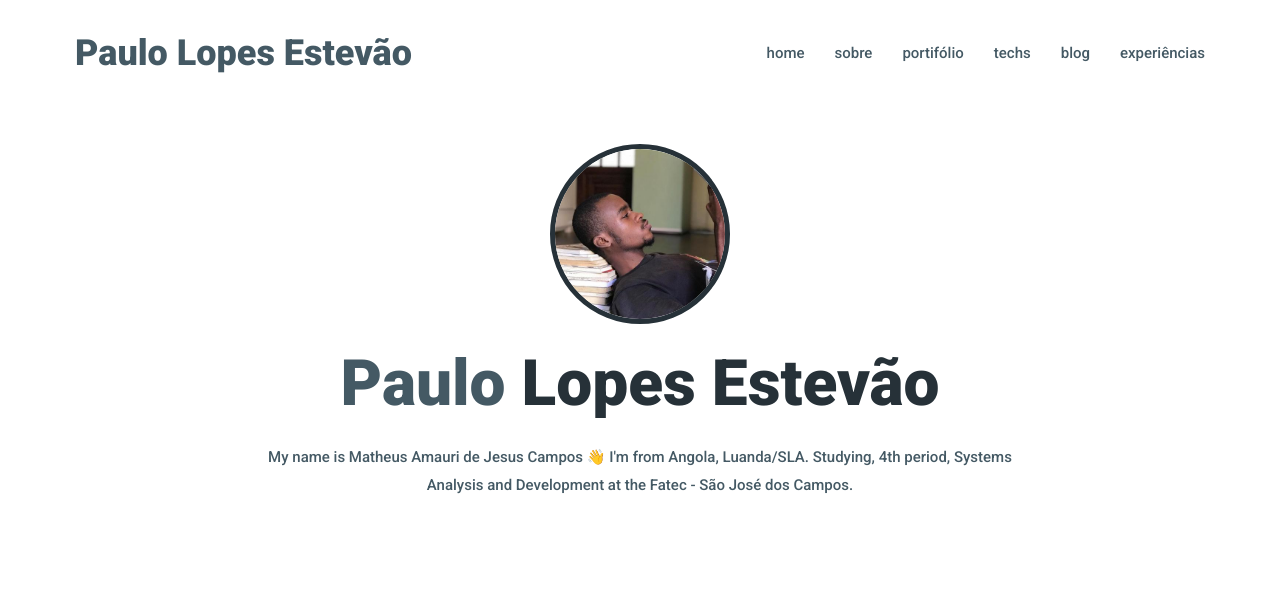
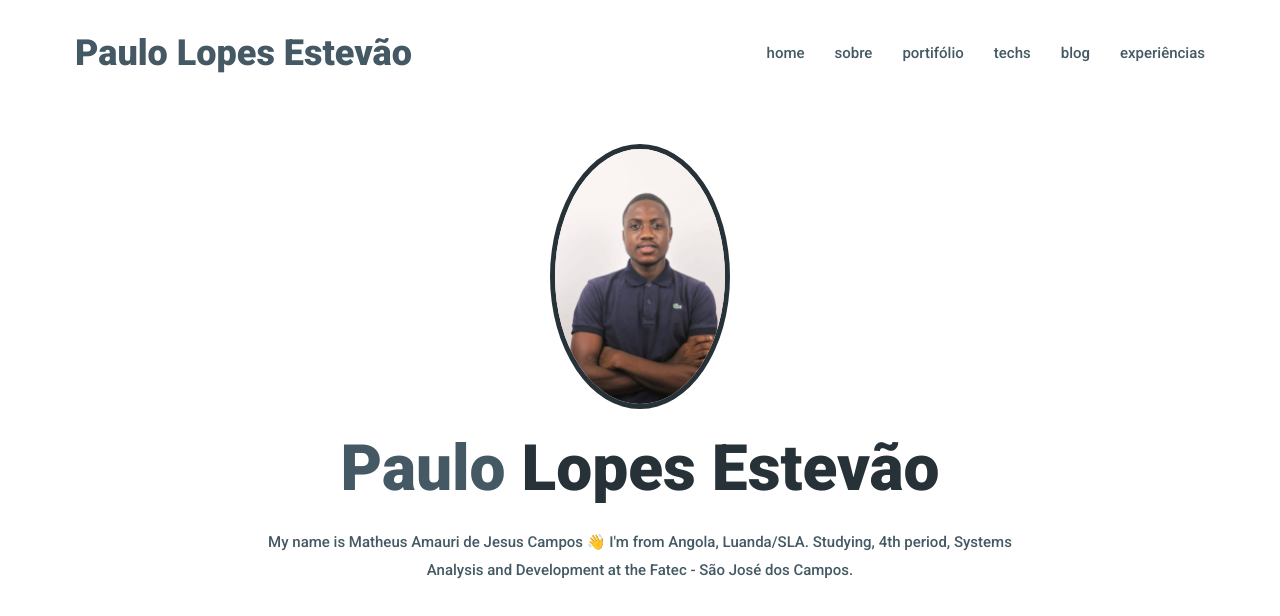
Before and after one commit to Edson2001/PauloPortifolio, a Vue app: page / in a window 1280 px wide. Both pictures are taken after a click on the link "sobre". Shown: the top 616 px of the page. Built offline with nearby package versions, Linux system fonts and the light colour scheme.

Commit message:
chore: import and add img

```diff
--- a/src/components/Sobre/Content.vue
+++ b/src/components/Sobre/Content.vue
@@ -1,6 +1,6 @@
 <template >
     <section class="sobreSection">
-        <img src="/images/39365797.jpg" alt="">
+        <img src="/images/ple.jpeg" alt="">
         <h2>Paulo <span>Lopes Estevão</span></h2>
         <p class="sobreDescription">
             My name is Matheus Amauri de Jesus Campos 👋
```
Also changed, not shown: public/images/ple.jpeg (added).
